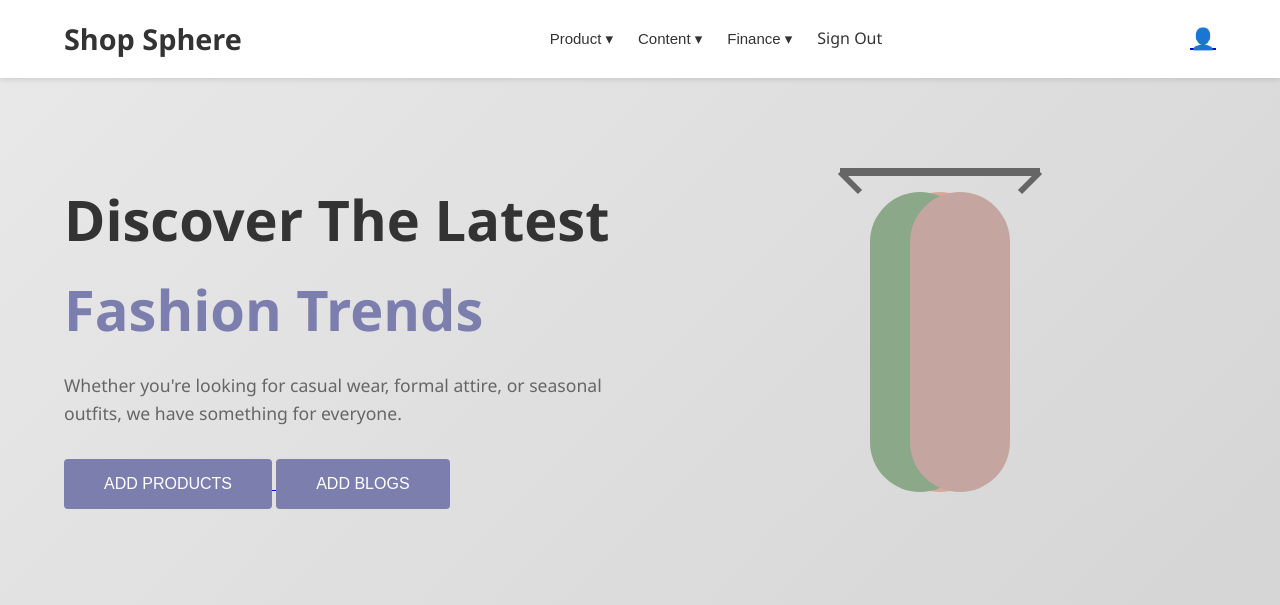
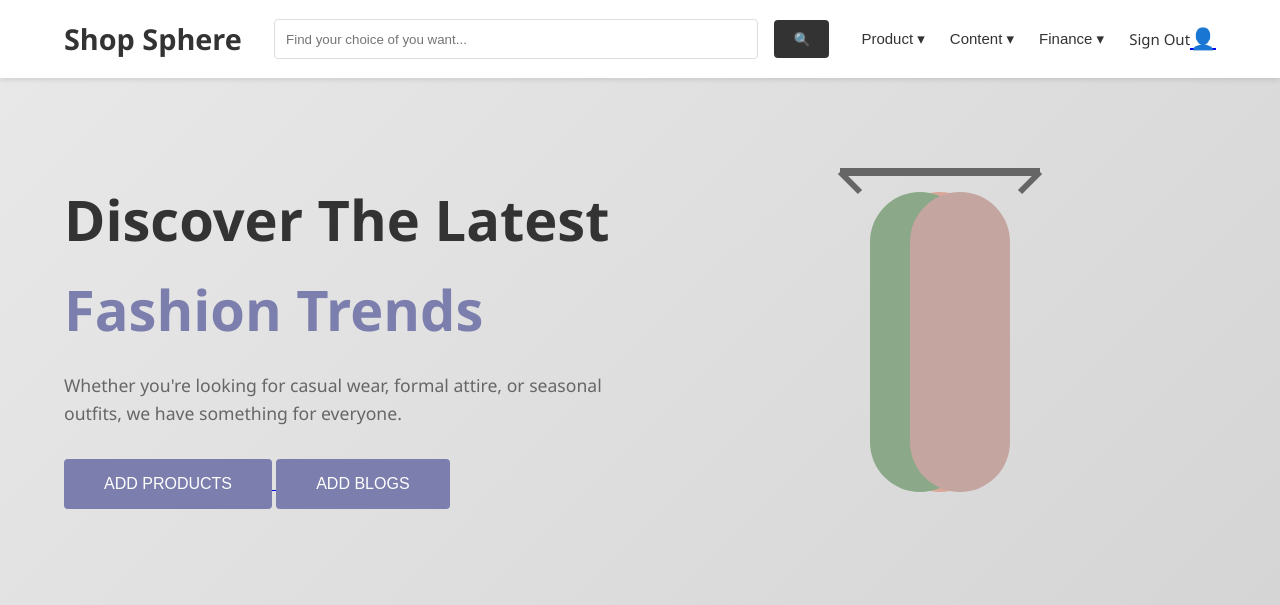
Before and after one commit to Bibash02/Advanced-E-Commerce-Platform, a Django app: template templates/supplier_dashboard.html in a window 1280 px wide. Shown: the top 605 px of the page. Run offline with Django 5.2, Linux system fonts and the light colour scheme; the template is opened without the code that fills it: values that come from a table or form of the project are taken from there, others are empty; data comes from the database, SQL or seed files in the repository.

Commit message:
add search bar on supplier panel

```diff
--- a/templates/supplier_dashboard.html
+++ b/templates/supplier_dashboard.html
@@ -6,6 +6,7 @@
     <meta name="viewport" content="width=device-width, initial-scale=1.0">
     <title>Shop Sphere - Fashion E-commerce</title>
     <link rel="stylesheet" href="https://cdnjs.cloudflare.com/ajax/libs/font-awesome/6.4.0/css/all.min.css">
+    <link rel="stylesheet" href="{% static 'css/customer.css' %}">
     <link rel="stylesheet" href="{% static 'css/style.css' %}">
     <link rel="stylesheet" href="{% static 'css/cart.css' %}">
     <link rel="stylesheet" href="{% static 'css/icon.css' %}">
@@ -68,7 +69,10 @@
     <header>
         <nav>
             <div class="logo">Shop Sphere</div>
-
+            <div class="search-bar">
+                <input type="text" placeholder="Find your choice of you want...">
+                <button>🔍</button>
+            </div>
             <div class="nav-links">
 
                 <!-- Product Management -->
```
